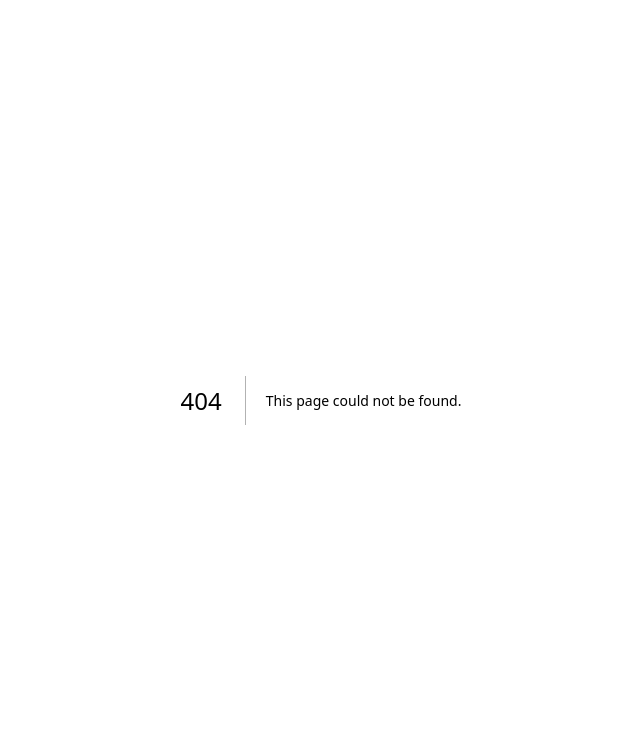
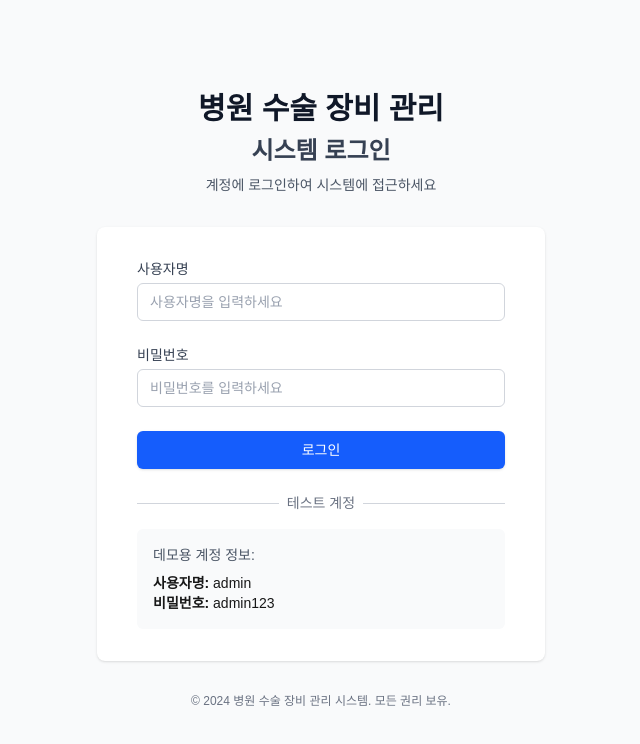
Before and after one commit to TATAaunt/hospital-surgery-equipment-management, a Next.js app: page /login in a window 1280 px wide. Before the commit this address had no page. Shown: the top 744 px of the page, without its empty margins (319-959 px from the left). Built offline with nearby package versions, Linux system fonts and the light colour scheme.

Commit message:
feat: 로그인 시스템 구현
- 로그인 페이지 추가 (/login)
- AuthContext를 통한 인증 상태 관리
- 메인 페이지 인증 보호 기능
- 로그아웃 기능 구현
- 사용자 정보 표시
- 데모 계정: admin/admin123

```diff
--- a/src/app/layout.tsx
+++ b/src/app/layout.tsx
@@ -1,6 +1,7 @@
 import type { Metadata } from "next";
 import { Geist, Geist_Mono } from "next/font/google";
 import "./globals.css";
+import { AuthProvider } from "@/contexts/AuthContext";
 
 const geistSans = Geist({
   variable: "--font-geist-sans",
@@ -27,7 +28,9 @@ export default function RootLayout({
       <body
         className={`${geistSans.variable} ${geistMono.variable} antialiased`}
       >
-        {children}
+        <AuthProvider>
+          {children}
+        </AuthProvider>
       </body>
     </html>
   );
--- /dev/null
+++ b/src/app/login/page.tsx
@@ -0,0 +1,141 @@
+'use client';
+
+import { useState } from 'react';
+import { useRouter } from 'next/navigation';
+
+export default function LoginPage() {
+  const [credentials, setCredentials] = useState({
+    username: '',
+    password: ''
+  });
+  const [error, setError] = useState('');
+  const [isLoading, setIsLoading] = useState(false);
+  const router = useRouter();
+
+  const handleSubmit = async (e: React.FormEvent) => {
+    e.preventDefault();
+    setIsLoading(true);
+    setError('');
+
+    // 간단한 인증 로직 (실제 환경에서는 서버 API를 사용해야 함)
+    if (credentials.username === 'admin' && credentials.password === 'admin123') {
+      // 로그인 성공
+      localStorage.setItem('isAuthenticated', 'true');
+      localStorage.setItem('user', JSON.stringify({
+        username: credentials.username,
+        role: 'admin',
+        loginTime: new Date().toISOString()
+      }));
+      router.push('/');
+    } else {
+      setError('사용자명 또는 비밀번호가 올바르지 않습니다.');
+    }
+
+    setIsLoading(false);
+  };
+
+  const handleInputChange = (e: React.ChangeEvent<HTMLInputElement>) => {
+    const { name, value } = e.target;
+    setCredentials(prev => ({
+      ...prev,
+      [name]: value
+    }));
+  };
+
+  return (
+    <div className="min-h-screen bg-gray-50 flex flex-col justify-center py-12 sm:px-6 lg:px-8">
+      <div className="sm:mx-auto sm:w-full sm:max-w-md">
+        <div className="text-center">
+          <h1 className="text-3xl font-bold text-gray-900 mb-2">병원 수술 장비 관리</h1>
+          <h2 className="text-2xl font-semibold text-gray-700">시스템 로그인</h2>
+        </div>
+        <p className="mt-2 text-center text-sm text-gray-600">
+          계정에 로그인하여 시스템에 접근하세요
+        </p>
+      </div>
+
+      <div className="mt-8 sm:mx-auto sm:w-full sm:max-w-md">
+        <div className="bg-white py-8 px-4 shadow sm:rounded-lg sm:px-10">
+          <form className="space-y-6" onSubmit={handleSubmit}>
+            <div>
+              <label htmlFor="username" className="block text-sm font-medium text-gray-700">
+                사용자명
+              </label>
+              <div className="mt-1">
+                <input
+                  id="username"
+                  name="username"
+                  type="text"
+                  required
+                  value={credentials.username}
+                  onChange={handleInputChange}
+                  className="appearance-none block w-full px-3 py-2 border border-gray-300 rounded-md placeholder-gray-400 focus:outline-none focus:ring-blue-500 focus:border-blue-500 sm:text-sm"
+                  placeholder="사용자명을 입력하세요"
+                />
+              </div>
+            </div>
+
+            <div>
+              <label htmlFor="password" className="block text-sm font-medium text-gray-700">
+                비밀번호
+              </label>
+              <div className="mt-1">
+                <input
+                  id="password"
+                  name="password"
+                  type="password"
+                  required
+                  value={credentials.password}
+                  onChange={handleInputChange}
+                  className="appearance-none block w-full px-3 py-2 border border-gray-300 rounded-md placeholder-gray-400 focus:outline-none focus:ring-blue-500 focus:border-blue-500 sm:text-sm"
+                  placeholder="비밀번호를 입력하세요"
+                />
+              </div>
+            </div>
+
+            {error && (
+              <div className="bg-red-50 border border-red-200 text-red-600 px-4 py-3 rounded-md text-sm">
+                {error}
+              </div>
+            )}
+
+            <div>
+              <button
+                type="submit"
+                disabled={isLoading}
+                className="w-full flex justify-center py-2 px-4 border border-transparent rounded-md shadow-sm text-sm font-medium text-white bg-blue-600 hover:bg-blue-700 focus:outline-none focus:ring-2 focus:ring-offset-2 focus:ring-blue-500 disabled:opacity-50 disabled:cursor-not-allowed"
+              >
+                {isLoading ? '로그인 중...' : '로그인'}
+              </button>
+            </div>
+          </form>
+
+          <div className="mt-6">
+            <div className="relative">
+              <div className="absolute inset-0 flex items-center">
+                <div className="w-full border-t border-gray-300" />
+              </div>
+              <div className="relative flex justify-center text-sm">
+                <span className="px-2 bg-white text-gray-500">테스트 계정</span>
+              </div>
+            </div>
+
+            <div className="mt-4 bg-gray-50 p-4 rounded-md">
+              <p className="text-sm text-gray-600 mb-2">데모용 계정 정보:</p>
+              <div className="text-sm">
+                <p><strong>사용자명:</strong> admin</p>
+                <p><strong>비밀번호:</strong> admin123</p>
+              </div>
+            </div>
+          </div>
+        </div>
+      </div>
+
+      <div className="mt-8 text-center">
+        <p className="text-xs text-gray-500">
+          © 2024 병원 수술 장비 관리 시스템. 모든 권리 보유.
+        </p>
+      </div>
+    </div>
+  );
+}
--- a/src/app/page.tsx
+++ b/src/app/page.tsx
@@ -1,6 +1,8 @@
 'use client';
 
-import { useState } from 'react';
+import { useState, useEffect } from 'react';
+import { useRouter } from 'next/navigation';
+import { useAuth } from '@/contexts/AuthContext';
 
 interface Equipment {
   id: string;
@@ -47,6 +49,8 @@ const mockData: Equipment[] = [
 ];
 
 export default function Home() {
+  const { isAuthenticated, user, logout, loading } = useAuth();
+  const router = useRouter();
   const [equipment, setEquipment] = useState<Equipment[]>(mockData);
   const [showAddForm, setShowAddForm] = useState(false);
   const [newEquipment, setNewEquipment] = useState<Partial<Equipment>>({
@@ -58,6 +62,27 @@ export default function Home() {
     lastMaintenance: '',
     nextMaintenance: ''
   });
+
+  useEffect(() => {
+    if (!loading && !isAuthenticated) {
+      router.push('/login');
+    }
+  }, [isAuthenticated, loading, router]);
+
+  if (loading) {
+    return (
+      <div className="min-h-screen bg-gray-50 flex items-center justify-center">
+        <div className="text-center">
+          <div className="animate-spin rounded-full h-12 w-12 border-b-2 border-blue-600 mx-auto"></div>
+          <p className="mt-4 text-gray-600">로딩 중...</p>
+        </div>
+      </div>
+    );
+  }
+
+  if (!isAuthenticated) {
+    return null;
+  }
 
   const getStatusColor = (status: string) => {
     switch (status) {
@@ -126,13 +151,26 @@ export default function Home() {
             <div>
               <h1 className="text-3xl font-bold text-gray-900">병원 수술 장비 관리 시스템</h1>
               <p className="text-gray-600 mt-1">수술실 장비의 효율적인 관리와 모니터링</p>
+              {user && (
+                <p className="text-sm text-gray-500 mt-1">
+                  안녕하세요, {user.username}님 ({user.role})
+                </p>
+              )}
             </div>
+            <div className="flex space-x-3">
               <button
                 onClick={() => setShowAddForm(true)}
                 className="bg-blue-600 hover:bg-blue-700 text-white px-4 py-2 rounded-lg font-medium transition-colors"
               >
                 장비 추가
               </button>
+              <button
+                onClick={logout}
+                className="bg-red-600 hover:bg-red-700 text-white px-4 py-2 rounded-lg font-medium transition-colors"
+              >
+                로그아웃
+              </button>
+            </div>
           </div>
         </div>
       </header>
--- /dev/null
+++ b/src/contexts/AuthContext.tsx
@@ -0,0 +1,94 @@
+'use client';
+
+import { createContext, useContext, useEffect, useState, ReactNode } from 'react';
+
+interface User {
+  username: string;
+  role: string;
+  loginTime: string;
+}
+
+interface AuthContextType {
+  isAuthenticated: boolean;
+  user: User | null;
+  login: (username: string, password: string) => Promise<boolean>;
+  logout: () => void;
+  loading: boolean;
+}
+
+const AuthContext = createContext<AuthContextType | undefined>(undefined);
+
+export function AuthProvider({ children }: { children: ReactNode }) {
+  const [isAuthenticated, setIsAuthenticated] = useState(false);
+  const [user, setUser] = useState<User | null>(null);
+  const [loading, setLoading] = useState(true);
+
+  useEffect(() => {
+    // 페이지 로드 시 인증 상태 확인
+    const checkAuth = () => {
+      try {
+        const authStatus = localStorage.getItem('isAuthenticated');
+        const userData = localStorage.getItem('user');
+
+        if (authStatus === 'true' && userData) {
+          setIsAuthenticated(true);
+          setUser(JSON.parse(userData));
+        }
+      } catch (error) {
+        console.error('인증 상태 확인 중 오류:', error);
+        localStorage.removeItem('isAuthenticated');
+        localStorage.removeItem('user');
+      } finally {
+        setLoading(false);
+      }
+    };
+
+    checkAuth();
+  }, []);
+
+  const login = async (username: string, password: string): Promise<boolean> => {
+    // 간단한 인증 로직 (실제 환경에서는 서버 API를 사용해야 함)
+    if (username === 'admin' && password === 'admin123') {
+      const userData: User = {
+        username,
+        role: 'admin',
+        loginTime: new Date().toISOString()
+      };
+
+      localStorage.setItem('isAuthenticated', 'true');
+      localStorage.setItem('user', JSON.stringify(userData));
+
+      setIsAuthenticated(true);
+      setUser(userData);
+      return true;
+    }
+    return false;
+  };
+
+  const logout = () => {
+    localStorage.removeItem('isAuthenticated');
+    localStorage.removeItem('user');
+    setIsAuthenticated(false);
+    setUser(null);
+  };
+
+  return (
+    <AuthContext.Provider value={{
+      isAuthenticated,
+      user,
+      login,
+      logout,
+      loading
+    }}>
+      {children}
+    </AuthContext.Provider>
+  );
+}
+
+export function useAuth() {
+  const context = useContext(AuthContext);
+  if (context === undefined) {
+    throw new Error('useAuth must be used within an AuthProvider');
+  }
+  return context;
+}
```
Lines whose indentation alone changed are shown as unchanged.
